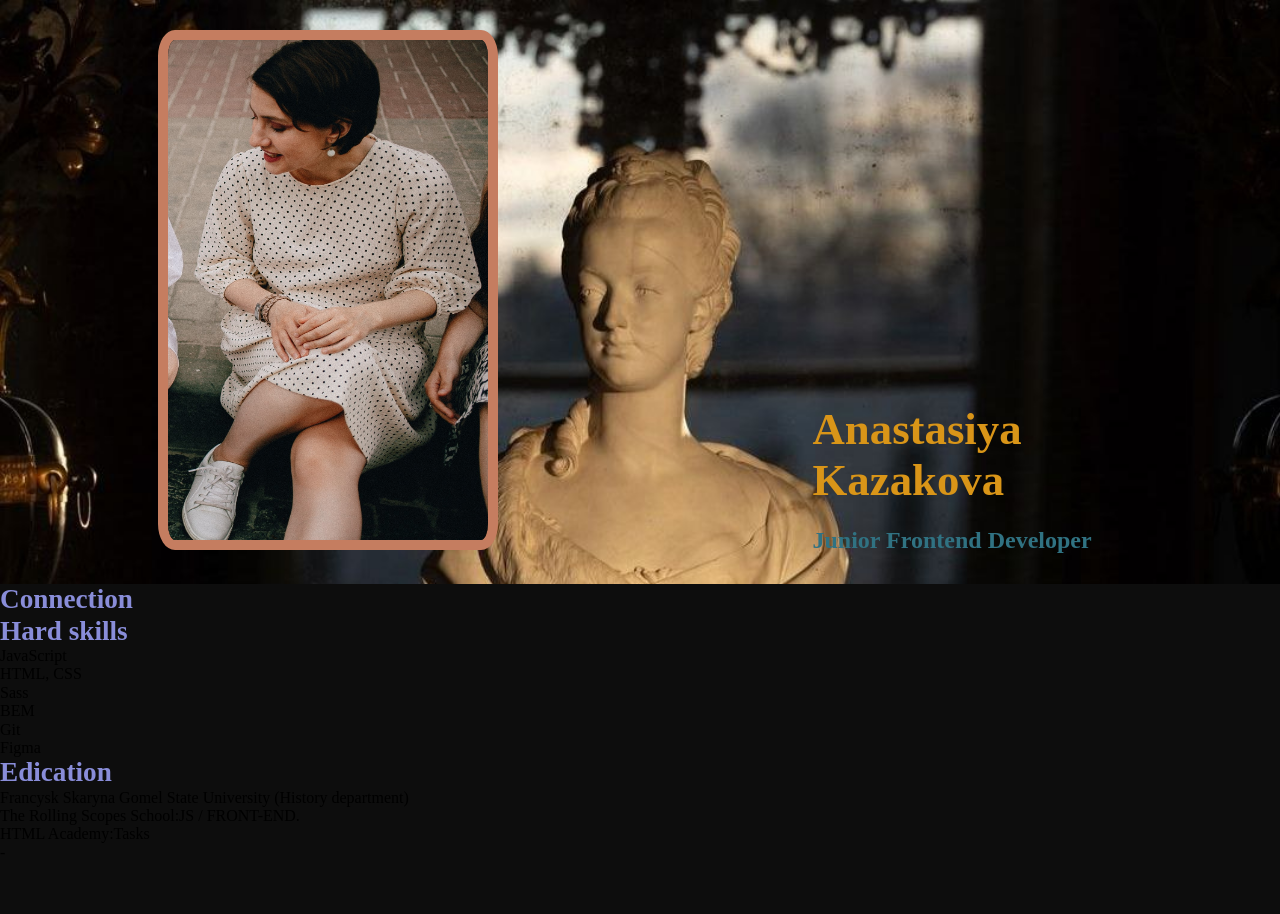
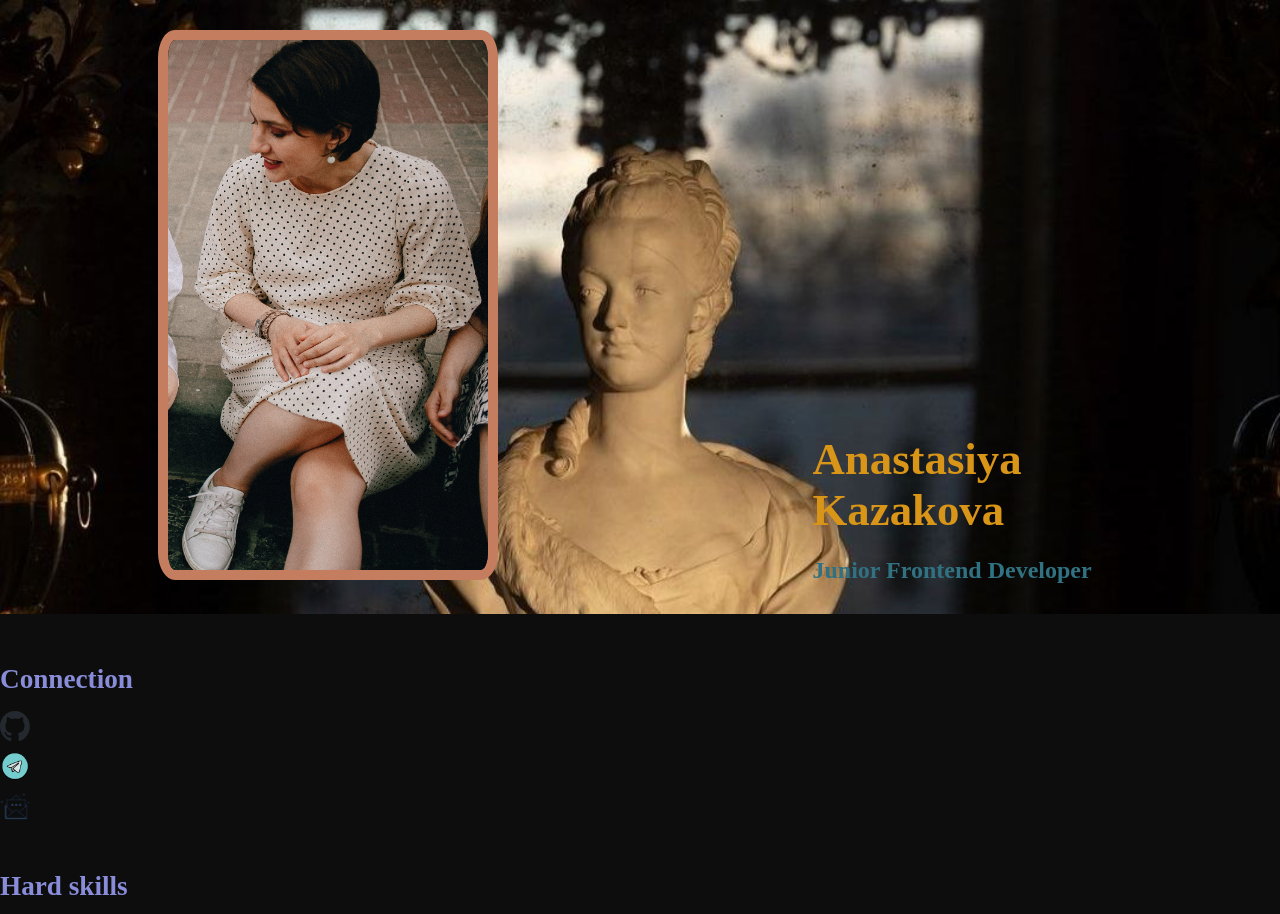
Before and after one commit to anastasia19141918/CV, a website: page MyCv/index.html in a window 1280 px wide. Shown: the top 914 px of the page. Before the commit the page ends 862 px from the top, so only its background shows below. Drawn offline with Linux system fonts and the light colour scheme.

Commit message:
feat: add section about

```diff
--- a/MyCv/index.html
+++ b/MyCv/index.html
@@ -30,9 +30,9 @@
           <div class="wrapper wrapper__connection">
             <h2 class="connection title">Connection</h2>
             <ul class="connection__itemns">
-              <li class="connection__itemn"><a href="https://github.com/anastasia19141918" class="connection__link connection__link_githab"></a></li>
-              <li class="connection__itemn"><a href="https://t.me/tutayshaya1066" class="connection__link connection__link_telegram"></a></li>
-              <li class="connection__itemn"><a href="href=mailto:anastasiya.anast.ru@mail.ru" class="connection__link connection__link_mail"></a></li>
+              <li class="connection__itemn"><a href="https://github.com/anastasia19141918" class="connection__link connection__link__githab"></a></li>
+              <li class="connection__itemn"><a href="https://t.me/tutayshaya1066" class="connection__link connection__link__telegram"></a></li>
+              <li class="connection__itemn"><a href="href=mailto:anastasiya.anast.ru@mail.ru" class="connection__link connection__link__mail"></a></li>
             </ul>
           </div>
         </section>
@@ -41,13 +41,13 @@
           <div class="wrapper wrapper__skils">
             <div class="skils__desc">
               <h2 class="skils__title title">Hard skills</h2>
-              <ul class="skils__itemns">
-                <li class="skils__itemn">JavaScript</li>
-                <li class="skils__itemn">HTML, CSS</li>
-                <li class="skils__itemn">Sass</li>
-                <li class="skils__itemn">BEM</li>
-                <li class="skils__itemn">Git</li>
-                <li class="skils__itemn">Figma</li>
+              <ul class="skils__itemns itemns">
+                <li class="skils__itemn itemn">JavaScript</li>
+                <li class="skils__itemn itemn">HTML, CSS</li>
+                <li class="skils__itemn itemn">Sass</li>
+                <li class="skils__itemn itemn">BEM</li>
+                <li class="skils__itemn itemn">Git</li>
+                <li class="skils__itemn itemn">Figma</li>
               </ul>
             </div>
           </div>
@@ -57,10 +57,10 @@
           <div class="wrapper wrapper__edication">
             <div class="edication__des ">
               <h2 class="edication__title title">Edication</h2>
-              <ul class="edication__itemns">
-                <li class="edication__item">Francysk Skaryna Gomel State University (History department)</li>
-                <li class="edication__item">The Rolling Scopes School:JS / FRONT-END.</li>
-                <li class="edication__item">HTML Academy:Tasks</li>
+              <ul class="edication__itemns itemns">
+                <li class="edication__item itemn">Francysk Skaryna Gomel State University (History department)</li>
+                <li class="edication__item itemn">The Rolling Scopes School:JS / FRONT-END.</li>
+                <li class="edication__item itemn">HTML Academy:Tasks</li>
               </ul>
             </div>
           </div>
@@ -68,7 +68,10 @@
 
       </section>
       <section class="about-progect">
+        <div class="wrapper wrapper__progects">
+          <h2 class="projects__title title">PROGECTS</h2>
 
+        </div>
       </section>
     </section>
     <!--
--- a/MyCv/sass/absracts/_constans.scss
+++ b/MyCv/sass/absracts/_constans.scss
@@ -3,6 +3,7 @@ $color-body: #0D0D0D;
 $color-border: #c57d60;
 $color-title: #D99518;
 $color-section-title: #898DD9;
+$color-itemn: #ffffff;
 
 $conten-width: 1440px;
 //media
--- a/MyCv/sass/base/_base.scss
+++ b/MyCv/sass/base/_base.scss
@@ -3,7 +3,7 @@
 };
 
 .title {
-  margin: 0;
+  margin: 0 0 15px 0;
   color: $color-section-title;
   font-size: 1.7rem;
 };
--- a/MyCv/sass/index.scss
+++ b/MyCv/sass/index.scss
@@ -11,7 +11,5 @@
 @import"layout/footer";
 
 @import"pages/about";
-@import"pages/skils";
-@import"pages/edication";
+@import"pages/icon";
 @import"pages/progects";
-@import"pages/btn";
--- a/MyCv/sass/layout/_header.scss
+++ b/MyCv/sass/layout/_header.scss
@@ -14,7 +14,7 @@
 
 .header__img {
   width: 320px;
-  height: 500px;
+  height: 530px;
   border-radius: 5%;
   border: 10px solid $color-border;
 };
--- /dev/null
+++ b/MyCv/sass/pages/_about.scss
@@ -0,0 +1,13 @@
+.about-desk {
+  padding: 50px 0px 0px 0px;
+}
+
+.section {
+  margin-bottom: 50px;
+}
+
+.itemn {
+  margin-bottom: 5px;
+  color: $color-itemn;
+  font-size: 1.2rem;
+};
--- /dev/null
+++ b/MyCv/sass/pages/_icon.scss
@@ -0,0 +1,16 @@
+.connection__link {
+  display: block;
+  width: 30px;
+  height: 30px;
+  margin-bottom: 10px;
+  background-size: 30px 30px;
+  &__githab {
+    background-image: url('../../img/github-mark.svg');
+  };
+  &__telegram {
+    background-image: url('../../img/telegram.png');
+  };
+  &__mail {
+    background-image: url('../../img/mail.png');
+  }
+};
```
Also changed, not shown: MyCv/img/mail.png (added), MyCv/img/telegram.png (added), MyCv/sass/index.css, MyCv/sass/pages/_btn.scss (added), MyCv/sass/pages/_edication.scss (added), MyCv/sass/pages/_skils.scss (added), 1 other file.
